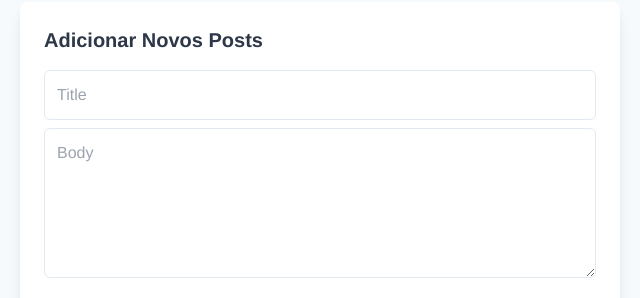
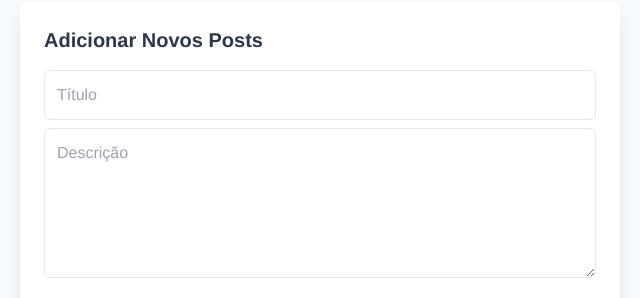
Before and after one commit to TaironeAlbuquerque/web-app-api, a plain HTML site: page index.html in a window 1280 px wide. Shown: the part 128-426 px from the top of the page, 320-960 px from the left. Drawn offline with nearby package versions, Linux system fonts and the light colour scheme; no server answers.

Commit message:
Update index.html

```diff
--- a/index.html
+++ b/index.html
@@ -24,8 +24,8 @@
     <section class="add-post bg-white rounded-lg shadow-lg p-6 mb-6">
       <h2 class="text-xl font-semibold mb-4">Adicionar Novos Posts</h2>
       <form id="post-form">
-        <input type="text" id="title" placeholder="Title" class="input-field mb-2" aria-label="Post Title">
-        <textarea id="body" placeholder="Body" class="input-field mb-4" aria-label="Post Body"></textarea>
+        <input type="text" id="title" placeholder="Título" class="input-field mb-2" aria-label="Post Title">
+        <textarea id="body" placeholder="Descrição" class="input-field mb-4" aria-label="Post Body"></textarea>
         <button type="submit" id="create" class="create-button">Criar Post</button>
       </form>
       <div id="form-feedback" class="hidden mt-4"></div>
```
